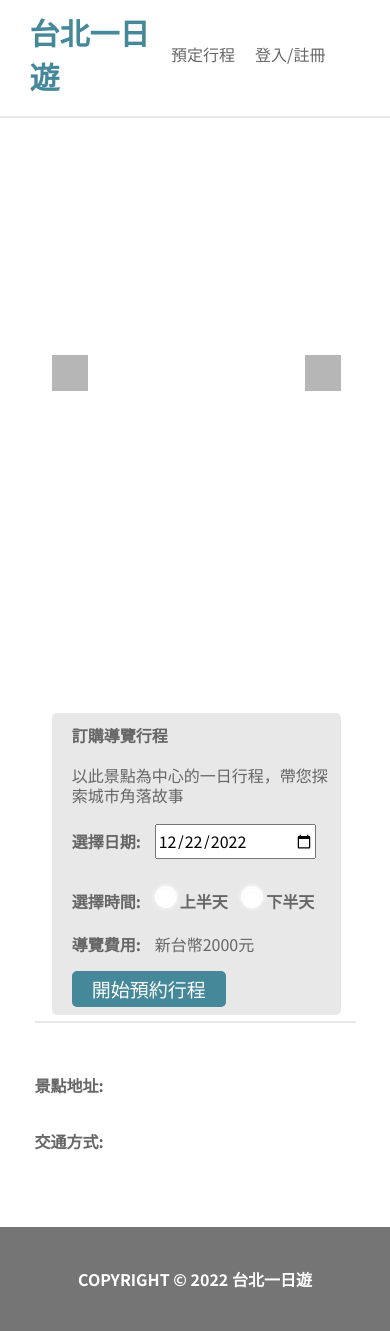
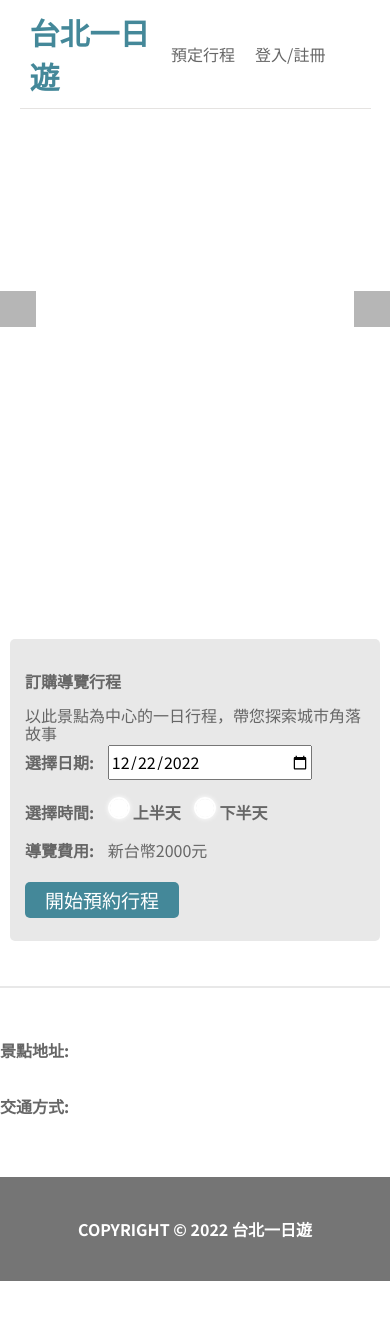
Before and after one commit to yhc59go/taipei-day-trip, a Flask app: page /attraction/1 in a window 390 px wide. After the commit the page ends 1281 px from the top, so only its background shows below. Run offline with Flask 2, Linux system fonts and the light colour scheme; grey boxes are pictures that could not be loaded.

Commit message:
[FIX] Revise issues about layout
1 Revise image layout for mobile mode.
2 Revise margin layout.

```diff
--- a/static/CSS/attraction.css
+++ b/static/CSS/attraction.css
@@ -4,7 +4,7 @@
     word-wrap:break-word;
 }
 .bookingSubmit{
-    margin-top: 20px;
+    margin-top: 25px;
     padding: 10px 20px;
     width: 154px;
     height: 36px;
@@ -24,7 +24,7 @@
     width: 108px;
     height: 14px;
     margin-left: 10px;
-    margin-top: 10px;
+    margin-top: 15px;
     font-family: 'Noto Sans TC';
     font-style: normal;
     font-weight: 500;
@@ -33,8 +33,8 @@
     color: #666666;
 }
 input[type='radio'] {
+    margin-top: 15px;
     -webkit-appearance:none;
-    margin-top: 10px;
     width:22px;
     height:22px;
     border:2px solid white;
@@ -72,6 +72,7 @@
 .bookingDescription{
     width: 560px;
     height: 24px;
+    margin-top: 15px;
     line-height: 13px;
     font-family: 'Noto Sans TC';
     font-style: normal;
@@ -80,7 +81,7 @@
     color: #666666;
 }
 .bookingCostTitle{
-    margin-top: 50px;
+    margin-top: 40px;
     margin-right: 10px;
     font-family: 'Noto Sans TC';
     font-style: normal;
@@ -92,10 +93,8 @@
 .bookingDetail{
     width: 560px;
     height: 22px;
-    padding-top: 10px;
-    margin-bottom: 30px;
-    margin-top: 25px;
     margin-right: 10px;
+    margin-top: 15px;
     font-family: 'Noto Sans TC';
     font-style: normal;
     font-weight: 700;
@@ -107,7 +106,7 @@
     height: 302px;
     left: 0px;
     margin-top: 20px;
-    padding-left: 20px;
+    padding: 15px;
     background: #E8E8E8;
     border-radius: 5px;
     word-break: break-all;
@@ -116,7 +115,7 @@
     width: 600px;
     height: 22px;
     left: 0px;
-    margin-top: 30px;
+    margin-top: 15px;
     font-family: 'Noto Sans TC';
     font-style: normal;
     font-weight: 500;
@@ -176,6 +175,7 @@
     width: 540px;
     height: 400px;
     background-size: 540px 400px;
+    background-repeat: round;
 }
 .slideShowContainer .prev,.slideShowContainer .next {
     cursor: pointer;
@@ -204,6 +204,7 @@
 .imageAndBookingArea{
     width: 1180px;
     height: 410px;
+    margin-bottom: 37px;
     display: grid;
     grid-template-columns: 540px 600px;
     justify-content:space-between;
@@ -277,6 +278,9 @@
     margin-left: auto;
     margin-right: auto;
     background: white;
+    border-bottom-style:solid;
+    border-color:hsl(30, 7%, 89%);
+    border-width:1px;
 }
 .nav{
     width: 100%;
@@ -345,7 +349,7 @@
         width: 60%;
     }
     .bookingDescription{
-        line-height: 20px;
+        line-height: 18px;
         width: 100%;
     }
     .navbarcontainer{
@@ -363,8 +367,15 @@
     .slideShowContainer, .slide{
         width: 100%;
     }
-    .profileArea,.attractionName,.categoryAndMrt,.bookingDetail,.bookingDetail,.address .addressTitle,.transportation .transportationTitle,.address .addressContent,.transportation .transportationContent{
+    .categoryAndMrt,.bookingDetail,.bookingDetail,.address .addressTitle,.transportation .transportationTitle,.address .addressContent,.transportation .transportationContent{
         width: 100%;
+    }
+    .profileArea{
+        width: 100%;
+        margin-left: 0%;
+    }
+    .attractionName{
+        width: 90%;
     }
     .imageAndBookingArea{
         width: 100%;
@@ -375,17 +386,16 @@
 @media (max-width:600px){
     .slideShowContainer{
         width: 100%;
-        margin-left: 6%;
     }
     .profileArea{
         width: 100%;
-        margin-left: 6%;
         margin-top: 20px;
+        padding: 10px;
     }
     .imageAndBookingArea{
         width: 100%;
         height: 840px;
-        grid-template-columns: 90% ;
+        grid-template-columns: 100% ;
     }
     .nav{
         width: 90%;
@@ -393,10 +403,17 @@
         padding-left: 10px;
     }
     .categoryAndMrt{
-        margin-top: 30px;
+        margin-top: 15px;
     }
     .attractionName{
         margin-top: 10px;
+    }
+    .mainContent{
+        width: 100%;
+        padding: 0px;
+        margin-top: 0px;
+        margin-left: 0px;
+        margin-right: 0px;
     }
 }
 @media (max-width:360px){
@@ -413,13 +430,13 @@
     .imageAndBookingArea{
         width: 100%;
         height: 925px;
-        grid-template-columns: 90% ;
     }
+
     .profileArea{
         height: 480px;
     }
     .bookingDetail{
-        margin-top: 40px;
+        margin-top: 20px;
     }
     .bookingCostTitle,.bookingCost{
         margin-top: 60px;
--- a/templates/attraction.html
+++ b/templates/attraction.html
@@ -16,7 +16,7 @@
                 </div>
             </div>
         </div>
-        <hr class="hr-solid"/>
+
         <div id="mainContent" class="mainContent">
             <div id="imageAndBookingArea" class="imageAndBookingArea">
                 <div id="slideShowContainer" class="slideShowContainer">
```
